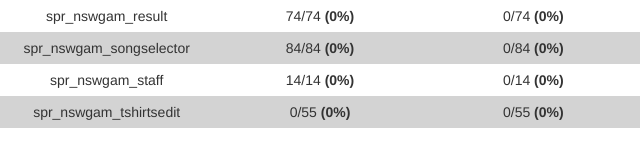
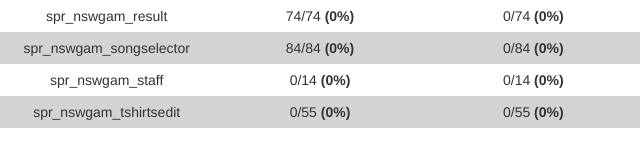
Before and after one commit to Heruzinyo/Misc, a plain HTML site: page MegaMix+PTBR Progress Bar/Imagens2.html in a window 1280 px wide. Shown: the part 352-518 px from the top of the page, 0-640 px from the left. Drawn offline with nearby package versions, Linux system fonts and the light colour scheme.

Commit message:
Update Imagens2.html

```diff
--- a/MegaMix+PTBR Progress Bar/Imagens2.html
+++ b/MegaMix+PTBR Progress Bar/Imagens2.html
@@ -255,7 +255,7 @@
 
   <div class="row">
     <div class="col-sm-2 text-center" style="background-color:white">spr_nswgam_staff</div>
-    <div class="col-sm-2 text-center" style="background-color:white">14/14 <strong>(0%)</strong></div>
+    <div class="col-sm-2 text-center" style="background-color:white">0/14 <strong>(0%)</strong></div>
     <div class="col-sm-2 text-center" style="background-color:white">0/14 <strong>(0%)</strong></div>
     <div class="col-sm-6" style="background-color:white;height:20px">
       <div class="container-fluid">
```
